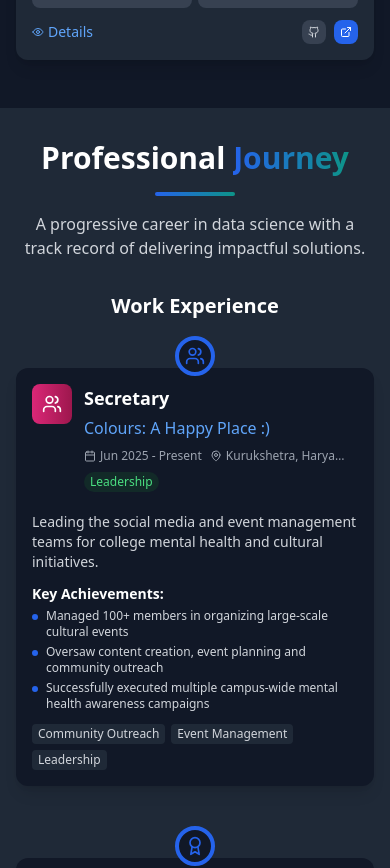
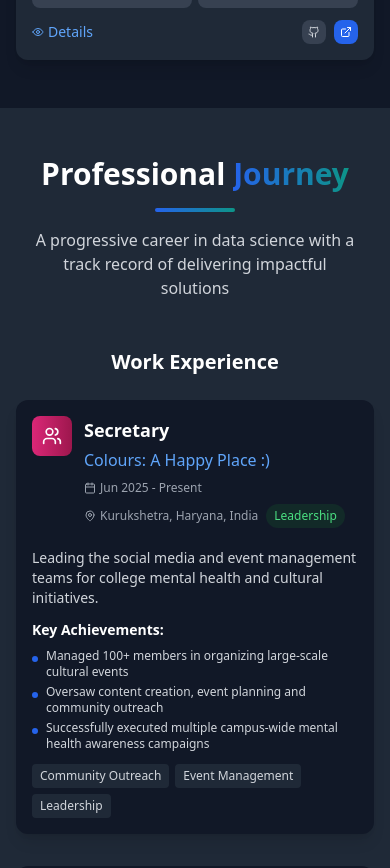
Before and after one commit to uraj1/Rhythm-Portfolio, a React (Vite) app: page / in a window 390 px wide. Shown: the part 7536-8404 px from the top of the page. Built offline with nearby package versions, Linux system fonts and the light colour scheme.

Commit message:
experience section is updated

```diff
--- a/src/components/Experience.tsx
+++ b/src/components/Experience.tsx
@@ -1,15 +1,8 @@
-import { motion } from "framer-motion";
-import {
-  Calendar,
-  MapPin,
-  TrendingUp,
-  Award,
-  Users,
-  Target,
-} from "lucide-react";
-import React from "react";
+import React from 'react';
+import { motion } from 'framer-motion';
+import { Calendar, MapPin, TrendingUp, Award, Users, Target } from 'lucide-react';
 
-// Experience Data
+const Experience = () => {
   const experiences = [
     {
       title: "Secretary",
@@ -28,7 +21,6 @@ const experiences = [
       icon: Users,
       color: "from-pink-600 to-pink-800",
     },
-
     {
       title: "Outreach Manager",
       company: "TEDxNITKKR",
@@ -156,12 +148,14 @@ const certifications = [
     },
   ];
 
-// Animation Variants
   const containerVariants = {
     hidden: { opacity: 0 },
     visible: {
       opacity: 1,
-    transition: { delayChildren: 0.3, staggerChildren: 0.2 },
+      transition: {
+        delayChildren: 0.3,
+        staggerChildren: 0.2,
+      },
     },
   };
 
@@ -170,171 +164,172 @@ const itemVariants = {
     visible: {
       y: 0,
       opacity: 1,
-    transition: { duration: 0.8, ease: "easeOut" },
+      transition: {
+        duration: 0.8,
+        ease: 'easeOut',
+      },
     },
   };
 
-// Main Component
-const Experience = () => {
   return (
-    <section id="experience" className="py-8 md:py-20 bg-gray-50 dark:bg-gray-800">
+    <section id="experience" className="py-12 sm:py-16 lg:py-20 bg-gray-50 dark:bg-gray-800">
       <div className="max-w-7xl mx-auto px-4 sm:px-6 lg:px-8">
         <motion.div
           variants={containerVariants}
           initial="hidden"
           whileInView="visible"
-          viewport={{ once: true, amount: 0.3 }}
+          viewport={{ once: true, amount: 0.1 }}
         >
-          {/* Header - Adjusted for mobile */}
-          <motion.div variants={itemVariants} className="text-center mb-8 md:mb-16">
-            <h2 className="text-3xl md:text-5xl font-bold text-gray-900 dark:text-white mb-4 md:mb-6">
+          <motion.div variants={itemVariants} className="text-center mb-12 sm:mb-16">
+            <h2 className="text-3xl sm:text-4xl lg:text-5xl font-bold text-gray-900 dark:text-white mb-4 sm:mb-6">
               Professional{" "}
               <span className="bg-gradient-to-r from-blue-600 to-teal-600 bg-clip-text text-transparent">
                 Journey
               </span>
             </h2>
-            <div className="w-20 md:w-24 h-1 bg-gradient-to-r from-blue-600 to-teal-600 mx-auto rounded-full mb-4 md:mb-6"></div>
-            <p className="text-base md:text-xl text-gray-600 dark:text-gray-300 max-w-3xl mx-auto">
-              A progressive career in data science with a track record of
-              delivering impactful solutions.
+            <div className="w-20 sm:w-24 h-1 bg-gradient-to-r from-blue-600 to-teal-600 mx-auto rounded-full mb-4 sm:mb-6"></div>
+            <p className="text-base sm:text-lg lg:text-xl text-gray-600 dark:text-gray-300 max-w-3xl mx-auto px-4">
+              A progressive career in data science with a track record of delivering impactful solutions
             </p>
           </motion.div>
 
-          {/* Work Experience - Mobile Optimized */}
-          <motion.div variants={itemVariants} className="mb-12 md:mb-20">
-            <h3 className="text-xl md:text-2xl font-semibold text-gray-900 dark:text-white mb-6 md:mb-8 text-center">
+          {/* Experience Timeline */}
+          <motion.div variants={itemVariants} className="mb-12 sm:mb-20">
+            <h3 className="text-xl sm:text-2xl font-semibold text-gray-900 dark:text-white mb-6 sm:mb-8 text-center">
               Work Experience
             </h3>
-            <div className="relative w-full">
-              {/* Timeline line - Hidden on mobile */}
-              <div className="hidden md:block absolute left-1/2 transform -translate-x-px h-full w-0.5 bg-gradient-to-b from-blue-600 to-teal-600"></div>
+            <div className="relative">
+              {/* Timeline Line - Hidden on mobile */}
+              <div className="absolute left-1/2 transform -translate-x-px h-full w-0.5 bg-gradient-to-b from-blue-600 to-teal-600 hidden lg:block"></div>
 
-              {experiences.map((exp, index) => {
-                const IconComponent = exp.icon;
-                return (
+              {experiences.map((exp, index) => (
                 <motion.div
                   key={index}
-                    className="relative mb-12 md:mb-20 pt-6"
+                  className={`relative flex items-center ${
+                    index % 2 === 0 ? 'lg:flex-row' : 'lg:flex-row-reverse'
+                  } mb-8 sm:mb-12`}
                   variants={itemVariants}
                   whileHover={{ scale: 1.02 }}
                 >
-                    {/* Icon - Centered for mobile */}
-                    <div className="absolute left-1/2 transform -translate-x-1/2 -top-2 md:top-6 w-10 h-10 md:w-12 md:h-12 bg-white dark:bg-gray-900 rounded-full border-4 border-blue-600 flex items-center justify-center z-10">
+                  {/* Timeline Node */}
+                  <div className="absolute left-1/2 transform -translate-x-1/2 w-10 h-10 sm:w-12 sm:h-12 bg-white dark:bg-gray-900 rounded-full border-4 border-blue-600 flex items-center justify-center z-10 hidden lg:flex">
                     <motion.div
                       whileHover={{ rotate: 360 }}
                       transition={{ duration: 0.6 }}
                     >
-                        <IconComponent className="w-5 h-5 md:w-6 md:h-6 text-blue-600" />
+                      <exp.icon className="w-5 h-5 sm:w-6 sm:h-6 text-blue-600" />
                     </motion.div>
                   </div>
 
-                    {/* Experience Card - Full width on mobile */}
-                    <div className="w-full bg-white dark:bg-gray-900 rounded-xl p-4 md:p-6 shadow-lg hover:shadow-xl transition-all duration-300">
-                      <div className="flex items-start space-x-3 md:space-x-4 mb-3 md:mb-4">
+                  {/* Content Card */}
+                  <div className={`w-full lg:w-5/12 ${index % 2 === 0 ? 'lg:pr-8' : 'lg:pl-8'}`}>
                     <motion.div
-                          className={`w-10 h-10 md:hidden bg-gradient-to-r ${exp.color} rounded-lg flex items-center justify-center`}
+                      className="bg-white dark:bg-gray-900 rounded-xl sm:rounded-2xl p-4 sm:p-6 shadow-lg hover:shadow-xl transition-all duration-300"
+                      whileHover={{ y: -5 }}
+                    >
+                      <div className="flex items-start space-x-3 sm:space-x-4 mb-3 sm:mb-4">
+                        <motion.div
+                          className={`w-10 h-10 sm:w-12 sm:h-12 bg-gradient-to-r ${exp.color} rounded-lg flex items-center justify-center lg:hidden`}
                           whileHover={{ rotate: 360 }}
                           transition={{ duration: 0.6 }}
                         >
-                          <IconComponent className="w-5 h-5 text-white" />
+                          <exp.icon className="w-5 h-5 sm:w-6 sm:h-6 text-white" />
                         </motion.div>
-                        <div className="flex-1">
-                          <h4 className="text-lg md:text-xl font-semibold text-gray-900 dark:text-white mb-1">
+                        <div className="flex-1 min-w-0">
+                          <h4 className="text-lg sm:text-xl font-semibold text-gray-900 dark:text-white mb-1">
                             {exp.title}
                           </h4>
-                          <p className="text-base md:text-lg font-medium text-blue-600 dark:text-blue-400 mb-2">
+                          <p className="text-base sm:text-lg font-medium text-blue-600 dark:text-blue-400 mb-2">
                             {exp.company}
                           </p>
-                          <div className="flex flex-wrap items-center gap-2 md:gap-4 text-xs md:text-sm text-gray-600 dark:text-gray-400 mb-2 md:mb-3">
+                          <div className="flex flex-wrap items-center gap-2 sm:gap-4 text-xs sm:text-sm text-gray-600 dark:text-gray-400 mb-2 sm:mb-3">
                             <div className="flex items-center space-x-1">
-                              <Calendar className="w-3 h-3 md:w-4 md:h-4" />
-                              <span>{exp.period}</span>
+                              <Calendar className="w-3 h-3 sm:w-4 sm:h-4 flex-shrink-0" />
+                              <span className="whitespace-nowrap">{exp.period}</span>
                             </div>
                             <div className="flex items-center space-x-1">
-                              <MapPin className="w-3 h-3 md:w-4 md:h-4" />
-                              <span className="truncate max-w-[120px] md:max-w-none">{exp.location}</span>
+                              <MapPin className="w-3 h-3 sm:w-4 sm:h-4 flex-shrink-0" />
+                              <span className="truncate">{exp.location}</span>
                             </div>
-                            <span className="px-1.5 py-0.5 md:px-2 md:py-1 bg-green-100 dark:bg-green-900/30 text-green-600 dark:text-green-400 rounded-full text-xs">
+                            <span className="px-2 py-1 bg-green-100 dark:bg-green-900/30 text-green-600 dark:text-green-400 rounded-full text-xs whitespace-nowrap">
                               {exp.type}
                             </span>
                           </div>
                         </div>
                       </div>
 
-                      <p className="text-sm md:text-base text-gray-600 dark:text-gray-300 mb-3 md:mb-4">
+                      <p className="text-sm sm:text-base text-gray-600 dark:text-gray-300 mb-3 sm:mb-4">
                         {exp.description}
                       </p>
 
-                      <div className="mb-3 md:mb-4">
-                        <h5 className="font-semibold text-sm md:text-base text-gray-900 dark:text-white mb-1 md:mb-2">
+                      <div className="mb-3 sm:mb-4">
+                        <h5 className="font-semibold text-sm sm:text-base text-gray-900 dark:text-white mb-2">
                           Key Achievements:
                         </h5>
                         <ul className="space-y-1">
                           {exp.achievements.map((achievement, achIndex) => (
                             <li
                               key={achIndex}
-                              className="flex items-start space-x-2 text-xs md:text-sm text-gray-600 dark:text-gray-300"
+                              className="flex items-start space-x-2 text-xs sm:text-sm text-gray-600 dark:text-gray-300"
                             >
-                              <div className="w-1.5 h-1.5 bg-blue-600 rounded-full mt-1.5 flex-shrink-0"></div>
+                              <div className="w-1.5 h-1.5 bg-blue-600 rounded-full mt-2 flex-shrink-0"></div>
                               <span>{achievement}</span>
                             </li>
                           ))}
                         </ul>
                       </div>
 
-                      <div className="flex flex-wrap gap-1.5 md:gap-2">
+                      <div className="flex flex-wrap gap-1.5 sm:gap-2">
                         {exp.technologies.map((tech, techIndex) => (
                           <span
                             key={techIndex}
-                            className="px-1.5 py-0.5 md:px-2 md:py-1 bg-gray-100 dark:bg-gray-800 text-gray-700 dark:text-gray-300 text-xs rounded"
+                            className="px-2 py-1 bg-gray-100 dark:bg-gray-800 text-gray-700 dark:text-gray-300 text-xs rounded"
                           >
                             {tech}
                           </span>
                         ))}
                       </div>
+                    </motion.div>
                   </div>
                 </motion.div>
-                );
-              })}
+              ))}
             </div>
           </motion.div>
 
-          {/* Education & Certifications - Stacked on mobile */}
-          <motion.div
-            variants={itemVariants}
-            className="flex flex-col lg:grid lg:grid-cols-2 gap-8 md:gap-12"
-          >
-            <div>
-              <h3 className="text-xl md:text-2xl font-semibold text-gray-900 dark:text-white mb-4 md:mb-6">
+          {/* Education & Certifications */}
+          <div className="grid grid-cols-1 lg:grid-cols-2 gap-8 sm:gap-12">
+            {/* Education */}
+            <motion.div variants={itemVariants}>
+              <h3 className="text-xl sm:text-2xl font-semibold text-gray-900 dark:text-white mb-4 sm:mb-6">
                 Education
               </h3>
-              <div className="space-y-4 md:space-y-6">
+              <div className="space-y-4 sm:space-y-6">
                 {education.map((edu, index) => (
                   <motion.div
                     key={index}
-                    className="bg-white dark:bg-gray-900 rounded-lg md:rounded-xl p-4 md:p-6 shadow-lg"
+                    className="bg-white dark:bg-gray-900 rounded-xl p-4 sm:p-6 shadow-lg"
                     whileHover={{ scale: 1.02, y: -5 }}
                   >
-                    <h4 className="text-base md:text-lg font-semibold text-gray-900 dark:text-white mb-1 md:mb-2">
+                    <h4 className="text-base sm:text-lg font-semibold text-gray-900 dark:text-white mb-2">
                       {edu.degree}
                     </h4>
-                    <p className="text-sm md:text-base text-blue-600 dark:text-blue-400 font-medium mb-1">
+                    <p className="text-sm sm:text-base text-blue-600 dark:text-blue-400 font-medium mb-1">
                       {edu.institution}
                     </p>
-                    <div className="flex flex-col md:flex-row md:items-center md:justify-between text-xs md:text-sm text-gray-600 dark:text-gray-400 mb-2 md:mb-3">
+                    <div className="flex flex-col sm:flex-row sm:items-center sm:justify-between text-xs sm:text-sm text-gray-600 dark:text-gray-400 mb-2 sm:mb-3">
                       <span>{edu.location}</span>
                       <span>{edu.period}</span>
                     </div>
-                    <p className="text-xs md:text-sm font-medium text-green-600 dark:text-green-400 mb-2 md:mb-3">
+                    <p className="text-xs sm:text-sm font-medium text-green-600 dark:text-green-400 mb-2 sm:mb-3">
                       CGPA: {edu.cgpa}
                     </p>
                     <ul className="space-y-1">
                       {edu.highlights.map((highlight, hIndex) => (
                         <li
                           key={hIndex}
-                          className="flex items-start space-x-2 text-xs md:text-sm text-gray-600 dark:text-gray-300"
+                          className="flex items-start space-x-2 text-xs sm:text-sm text-gray-600 dark:text-gray-300"
                         >
-                          <div className="w-1.5 h-1.5 bg-teal-600 rounded-full mt-1.5 flex-shrink-0"></div>
+                          <div className="w-1.5 h-1.5 bg-teal-600 rounded-full mt-2 flex-shrink-0"></div>
                           <span>{highlight}</span>
                         </li>
                       ))}
@@ -342,24 +337,24 @@ const Experience = () => {
                   </motion.div>
                 ))}
               </div>
-            </div>
+            </motion.div>
 
-            {/* Certifications - Mobile optimized */}
-            <motion.div>
-              <h3 className="text-xl md:text-2xl font-semibold text-gray-900 dark:text-white mb-4 md:mb-6">
+            {/* Certifications */}
+            <motion.div variants={itemVariants}>
+              <h3 className="text-xl sm:text-2xl font-semibold text-gray-900 dark:text-white mb-4 sm:mb-6">
                 Certifications
               </h3>
-              <div className="bg-white dark:bg-gray-900 rounded-lg md:rounded-xl p-4 md:p-6 shadow-lg">
-                <div className="space-y-3 md:space-y-4">
+              <div className="bg-white dark:bg-gray-900 rounded-xl p-4 sm:p-6 shadow-lg">
+                <div className="space-y-3 sm:space-y-4">
                   {certifications.map((cert, index) => (
                     <motion.div
                       key={index}
-                      className="flex items-center justify-between p-2 md:p-3 bg-gray-50 dark:bg-gray-800 rounded-lg"
+                      className="flex items-center justify-between p-2 sm:p-3 bg-gray-50 dark:bg-gray-800 rounded-lg"
                       whileHover={{ scale: 1.02, x: 5 }}
                     >
-                      <div className="flex items-center space-x-2 md:space-x-3">
-                        <div className="w-2 h-2 md:w-3 md:h-3 bg-gradient-to-r from-blue-600 to-teal-600 rounded-full"></div>
-                        <span className="text-xs md:text-sm text-gray-700 dark:text-gray-300 font-medium line-clamp-1">
+                      <div className="flex items-center space-x-2 sm:space-x-3 min-w-0 flex-1">
+                        <div className="w-2 h-2 sm:w-3 sm:h-3 bg-gradient-to-r from-blue-600 to-teal-600 rounded-full flex-shrink-0"></div>
+                        <span className="text-xs sm:text-sm text-gray-700 dark:text-gray-300 font-medium truncate">
                           {cert.title}
                         </span>
                       </div>
@@ -367,10 +362,10 @@ const Experience = () => {
                         href={cert.link}
                         target="_blank"
                         rel="noopener noreferrer"
-                        className="flex-shrink-0"
+                        className="flex-shrink-0 ml-2"
                       >
                         <svg
-                          className="w-4 h-4 md:w-5 md:h-5 text-blue-600 hover:text-teal-600 transition"
+                          className="w-4 h-4 sm:w-5 sm:h-5 text-blue-600 hover:text-teal-600 transition-colors duration-200"
                           fill="none"
                           stroke="currentColor"
                           strokeWidth="2"
@@ -379,28 +374,29 @@ const Experience = () => {
                           <path
                             strokeLinecap="round"
                             strokeLinejoin="round"
-                            d="M14 3h7v7M10 14L21 3M21 21H3V3h7"
+                            d="M10 6H6a2 2 0 00-2 2v10a2 2 0 002 2h10a2 2 0 002-2v-4M14 4h6m0 0v6m0-6L10 14"
                           />
                         </svg>
                       </a>
                     </motion.div>
                   ))}
                 </div>
+
                 <motion.div
-                  className="mt-4 md:mt-6 p-3 md:p-4 bg-gradient-to-r from-blue-50 to-teal-50 dark:from-blue-900/20 dark:to-teal-900/20 rounded-lg"
+                  className="mt-4 sm:mt-6 p-3 sm:p-4 bg-gradient-to-r from-blue-50 to-teal-50 dark:from-blue-900/20 dark:to-teal-900/20 rounded-lg"
                   whileHover={{ scale: 1.02 }}
                 >
-                  <h4 className="font-semibold text-sm md:text-base text-gray-900 dark:text-white mb-1 md:mb-2">
+                  <h4 className="font-semibold text-sm sm:text-base text-gray-900 dark:text-white mb-1 sm:mb-2">
                     Continuous Learning
                   </h4>
-                  <p className="text-xs md:text-sm text-gray-600 dark:text-gray-300">
-                    Committed to staying current with the latest developments in
-                    data science and analytics.
+                  <p className="text-xs sm:text-sm text-gray-600 dark:text-gray-300">
+                    Committed to staying current with the latest developments in data science and analytics.
+                    Regularly pursuing additional certifications and attending industry conferences.
                   </p>
                 </motion.div>
               </div>
             </motion.div>
-          </motion.div>
+          </div>
         </motion.div>
       </div>
     </section>
```
Lines whose indentation alone changed are shown as unchanged.
